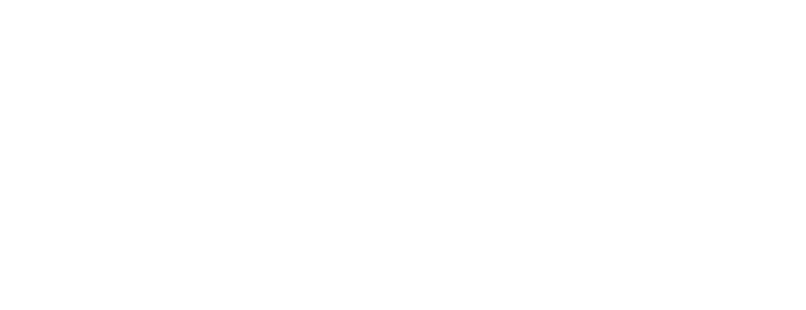
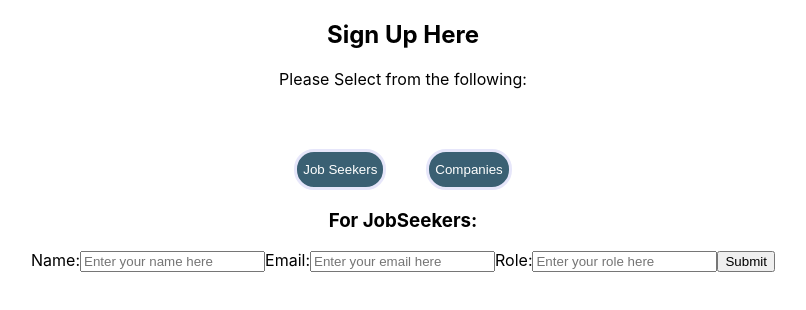
Before and after one commit to droom-build-week/Front-end, a React (Create React App) app in the folder droom-app/: page /signup/jobseekers in a window 1280 px wide. Shown: the top 310 px of the page, without its empty margins (237-1043 px from the left). Built offline with nearby package versions, Linux system fonts and the light colour scheme.

Commit message:
added some nested routes

```diff
--- a/droom-app/src/App.js
+++ b/droom-app/src/App.js
@@ -3,6 +3,7 @@
 import Home from "./components/Home";
 import SignUp from "./components/SignUp";
 import { Route, Switch } from 'react-router-dom';
+
 
 
 function App() {
@@ -18,9 +19,11 @@
 <Route exact path="/">
     <Home />
       </Route>
-  <Route exact path="/signup">
+  <Route path="/signup">
     <SignUp />
       </Route>
+
+
       </Switch>
 
     </div>
--- /dev/null
+++ b/droom-app/src/components/CompanySignUp.js
@@ -0,0 +1,22 @@
+import React from 'react';
+
+
+export default function CompanySignUp () {
+
+
+
+    return (
+
+<div>
+
+
+ <h1> Companies: </h1>
+
+
+
+
+
+
+     </div>
+    );
+}
--- a/droom-app/src/components/Home.js
+++ b/droom-app/src/components/Home.js
@@ -59,7 +59,7 @@
 
 {/* //Sign up button here */}
 
-<NavLink to="/signup">
+<NavLink exact to="/signup">
 <Button className="signupButton">Sign Up Now</Button>
 </NavLink>
 
--- /dev/null
+++ b/droom-app/src/components/JobSeekerSignUp.js
@@ -0,0 +1,75 @@
+import React from 'react';
+
+export default function JobSeekerSignUp() {
+
+
+    return (
+
+
+        <div className="jobseekerformwrapper">
+            <h3> For JobSeekers: </h3>
+
+
+            <form>
+        <label>
+          Name:
+          <input
+            type="text"
+            name="name"
+            placeholder="Enter your name here"
+            // onChange={eventChangeHandler}
+            // value={team.name}
+          />
+        </label>
+        <label>
+          Email:
+          <input
+            type="text"
+            name="email"
+            placeholder="Enter your email here"
+            // onChange={eventChangeHandler}
+            // value={team.email}
+          />
+        </label>
+        <label>
+          Role:
+          <input
+            type="text"
+            name="role"
+            placeholder="Enter your role here"
+            // onChange={eventChangeHandler}
+            // value={team.role}
+          />
+        </label>
+        <input type="submit" />
+      </form>
+
+
+
+
+
+
+
+
+
+
+
+
+
+
+
+
+
+
+
+
+
+
+
+
+
+
+
+        </div>
+    )
+}
--- a/droom-app/src/components/SignUp.js
+++ b/droom-app/src/components/SignUp.js
@@ -1,6 +1,8 @@
 import React from 'react';
 import styled from 'styled-components';
-import { NavLink } from 'react-router-dom';
+import { NavLink, Route } from 'react-router-dom';
+import CompanySignUp from "./CompanySignUp";
+import JobSeekerSignUp from "./JobSeekerSignUp";
 
 
 const Div = styled.div `
@@ -42,23 +44,30 @@
 <p>Please Select from the following: </p>
 
 <Div className="buttoncontainer">
-<Button>Job Seekers </Button>
-<Button>Companies </Button>
+
+
+<NavLink to="/signup/jobseekers">
+    <Button>Job Seekers </Button>
+    </NavLink>
+
+<NavLink  to="/signup/companies">
+    <Button>Companies </Button>
+</NavLink>
+
 </Div>
 
 
-{/* //need to add navlinks and nested routes */}
+
+{/* //Creating nested Routes */}
 
 
+<Route exact path="/signup/companies">
+<CompanySignUp />
+</Route>
 
-
-
-
-
-
-
-
-
+<Route exact path="/signup/jobseekers">
+<JobSeekerSignUp />
+</Route>
 
 
 
```
